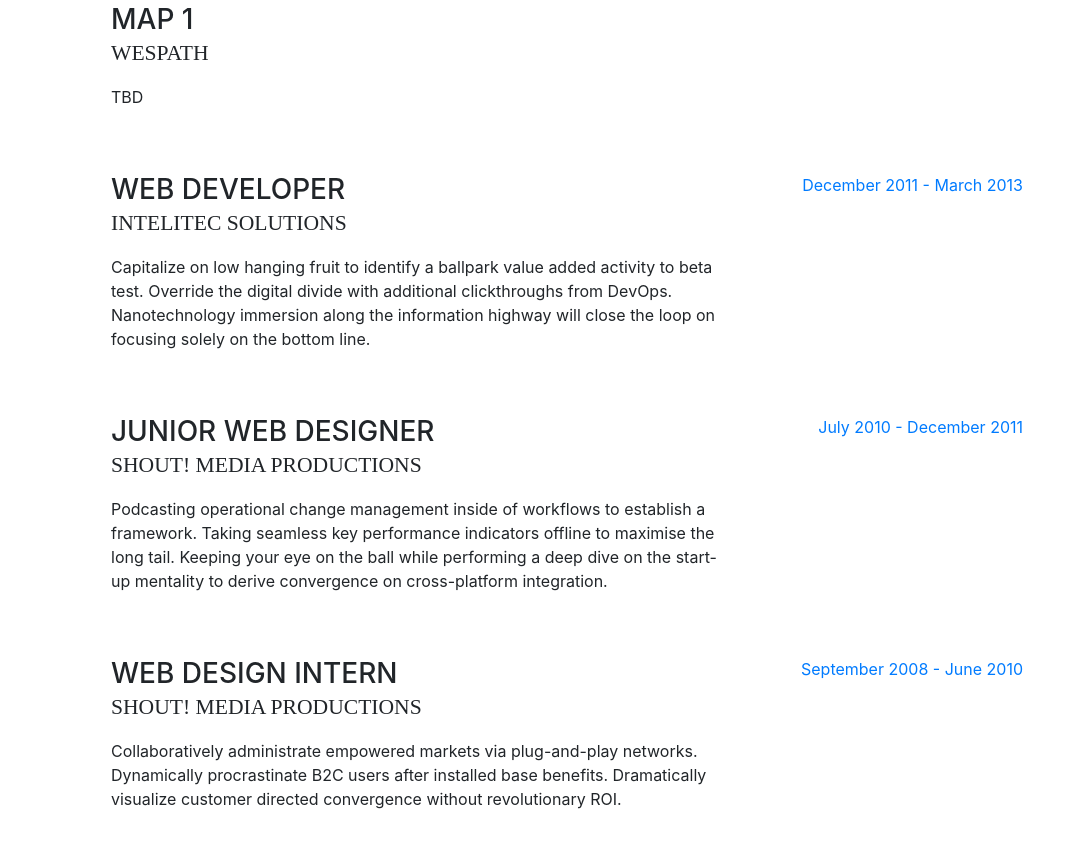
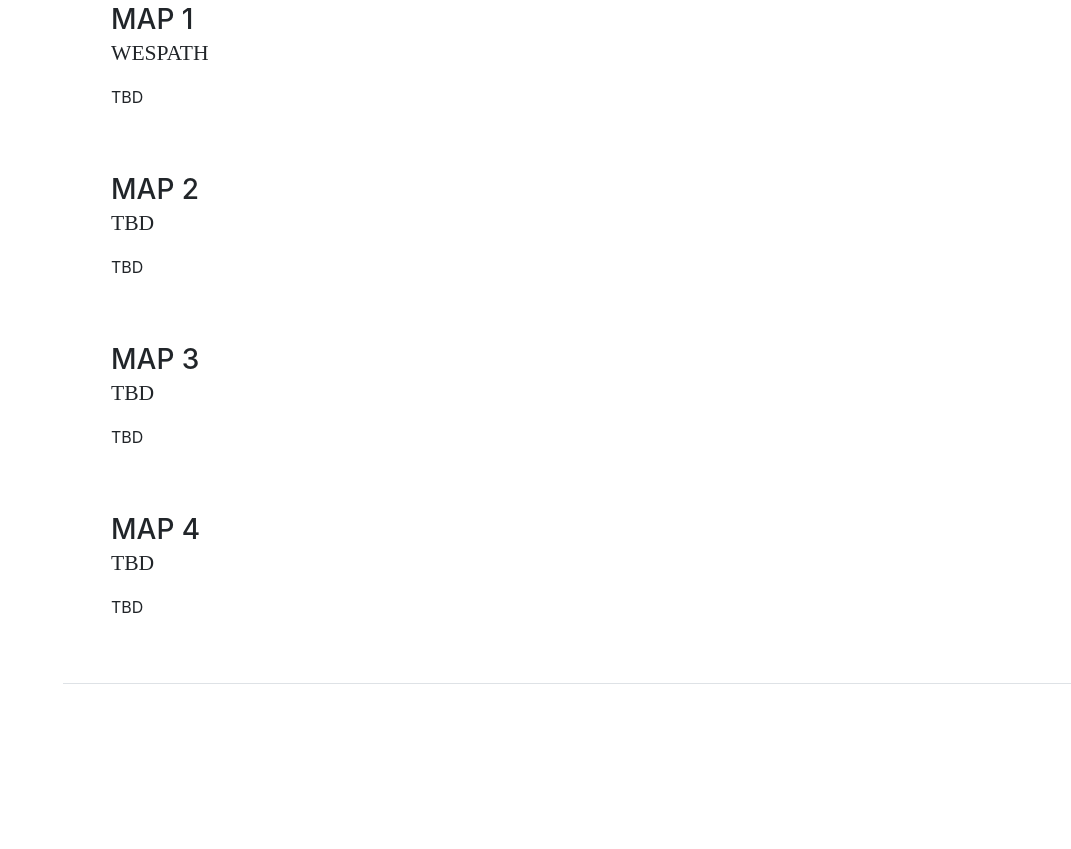
Before and after one commit to samgreen13/samgreen13.github.io, a website with bundled scripts: page index.html in a window 1280 px wide. Shown: the part 931-1780 px from the top of the page, without its empty margins (209-1280 px from the left). Built offline with nearby package versions, Linux system fonts and the light colour scheme; a web font is replaced by a local one.

Commit message:
projects

```diff
--- a/index.html
+++ b/index.html
@@ -124,34 +124,34 @@
 
           <div class="resume-item d-flex flex-column flex-md-row mb-5">
             <div class="resume-content mr-auto">
-              <h3 class="mb-0">Web Developer</h3>
-              <div class="subheading mb-3">Intelitec Solutions</div>
-              <p>Capitalize on low hanging fruit to identify a ballpark value added activity to beta test. Override the digital divide with additional clickthroughs from DevOps. Nanotechnology immersion along the information highway will close the loop on focusing solely on the bottom line.</p>
+              <h3 class="mb-0">Map 2</h3>
+              <div class="subheading mb-3">TBD</div>
+              <p>TBD</p>
             </div>
             <div class="resume-date text-md-right">
-              <span class="text-primary">December 2011 - March 2013</span>
+
             </div>
           </div>
 
           <div class="resume-item d-flex flex-column flex-md-row mb-5">
             <div class="resume-content mr-auto">
-              <h3 class="mb-0">Junior Web Designer</h3>
-              <div class="subheading mb-3">Shout! Media Productions</div>
-              <p>Podcasting operational change management inside of workflows to establish a framework. Taking seamless key performance indicators offline to maximise the long tail. Keeping your eye on the ball while performing a deep dive on the start-up mentality to derive convergence on cross-platform integration.</p>
+              <h3 class="mb-0">Map 3</h3>
+              <div class="subheading mb-3">TBD</div>
+              <p>TBD</p>
             </div>
             <div class="resume-date text-md-right">
-              <span class="text-primary">July 2010 - December 2011</span>
+
             </div>
           </div>
 
           <div class="resume-item d-flex flex-column flex-md-row">
             <div class="resume-content mr-auto">
-              <h3 class="mb-0">Web Design Intern</h3>
-              <div class="subheading mb-3">Shout! Media Productions</div>
-              <p>Collaboratively administrate empowered markets via plug-and-play networks. Dynamically procrastinate B2C users after installed base benefits. Dramatically visualize customer directed convergence without revolutionary ROI.</p>
+              <h3 class="mb-0">Map 4</h3>
+              <div class="subheading mb-3">TBD</div>
+              <p>TBD</p>
             </div>
             <div class="resume-date text-md-right">
-              <span class="text-primary">September 2008 - June 2010</span>
+
             </div>
           </div>
 
```
